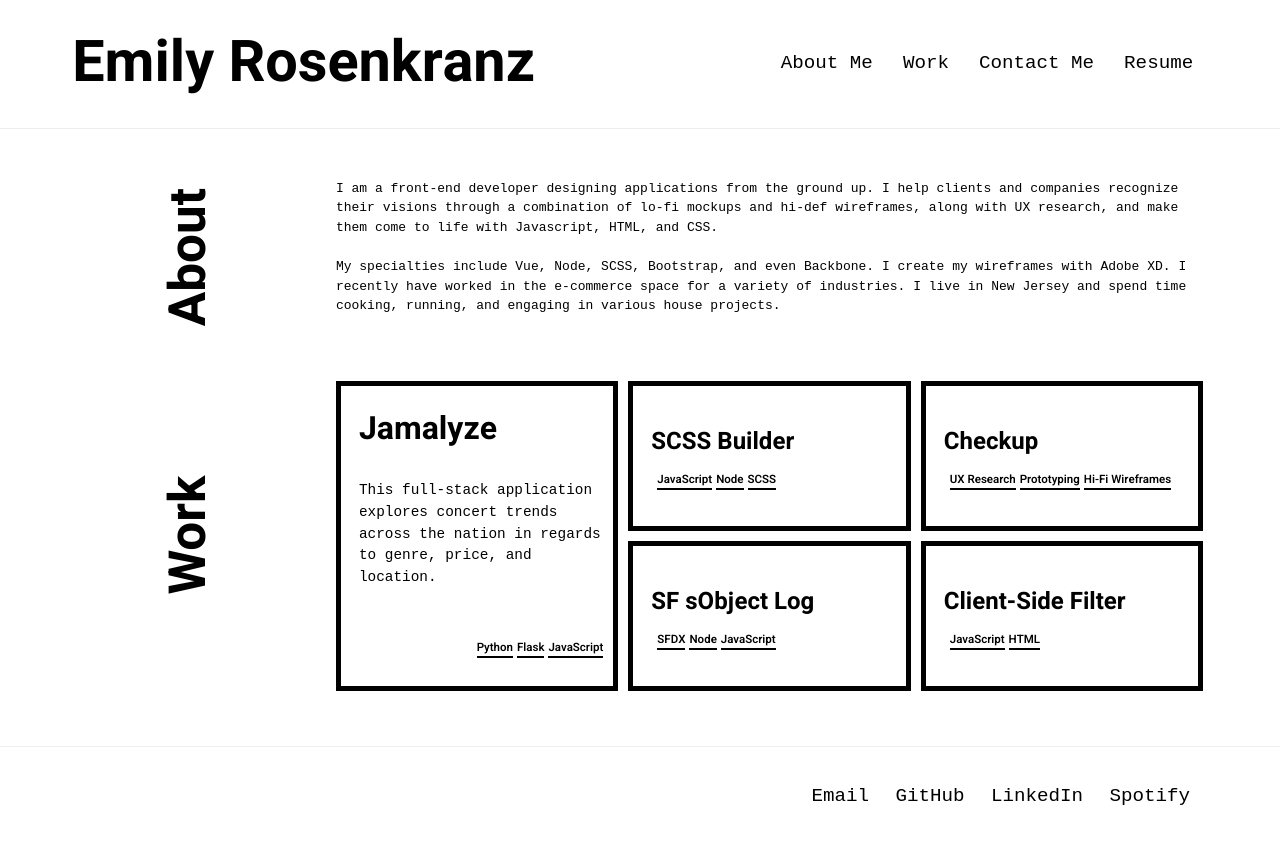
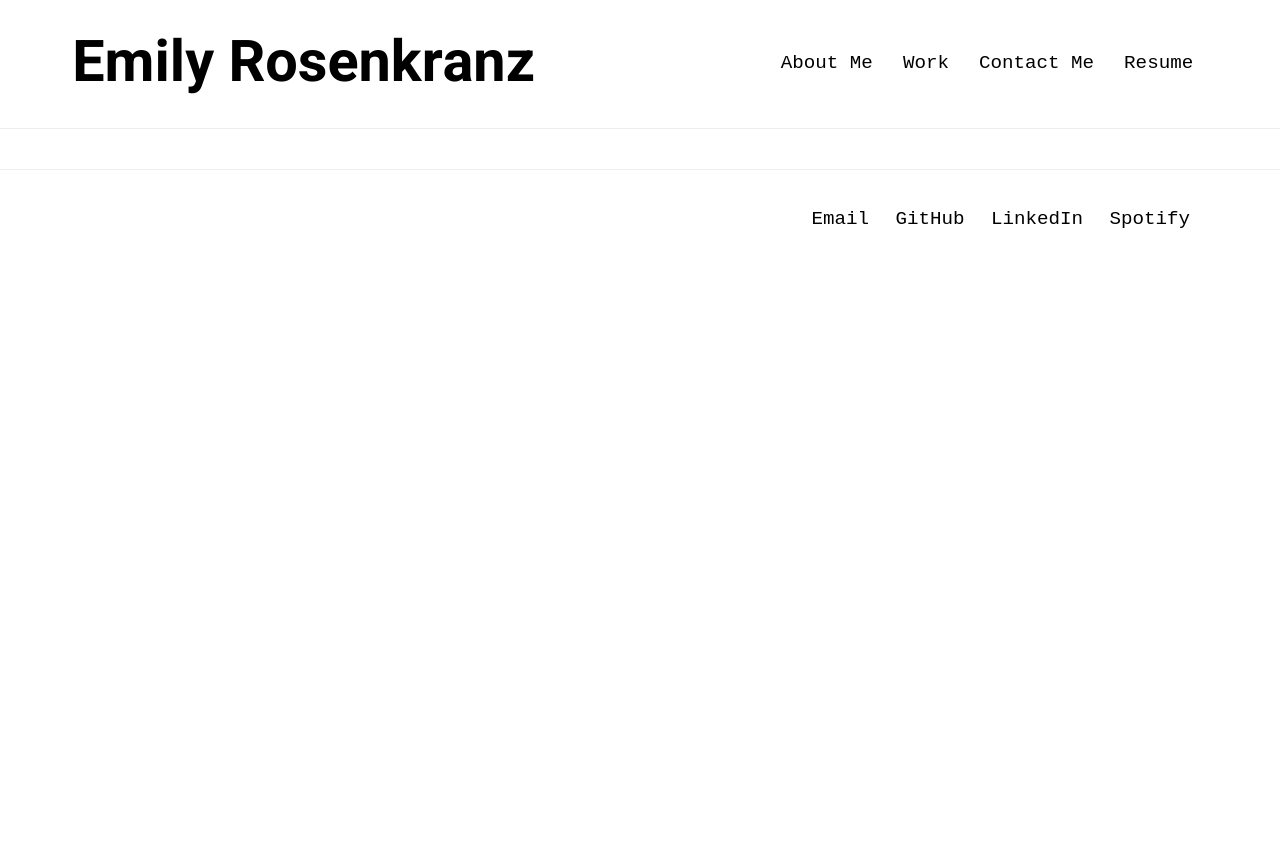
Before and after one commit to emilynassi/portfolio, a Vue app: page / in a window 1280 px wide. Shown: the top 844 px of the page. After the commit the page ends 800 px from the top, so only its background shows below. Built offline with nearby package versions, Linux system fonts and the light colour scheme.

Commit message:
fix Main.vue

```diff
--- a/src/App.vue
+++ b/src/App.vue
@@ -1,21 +1,18 @@
 <template>
   <div id="app">
     <NavBar headline="Emily Rosenkranz" />
-    <Main />
     <Footer />
   </div>
 </template>
 
 <script>
 import NavBar from './components/Navbar.vue'
-import Main from './components/Main.vue'
 import Footer from './components/Footer.vue'
 
 export default {
   name: 'App',
   components: {
     NavBar,
-    Main,
     Footer
   }
 }
```
